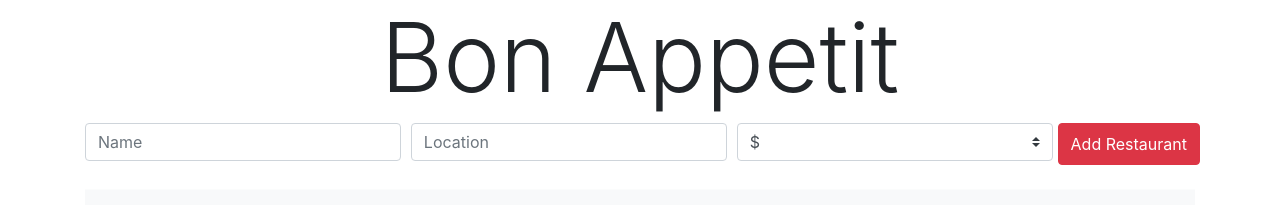
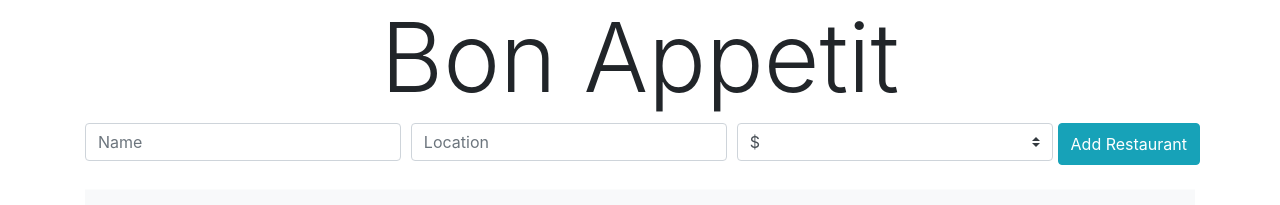
Before and after one commit to aniledev/bon-appetit, a React (Create React App) app: page /home in a window 1280 px wide. Shown: the top 205 px of the page. Built offline with nearby package versions, Linux system fonts and the light colour scheme; no server answers; the HTML template or start-up script is replaced by a standard one.

Commit message:
CHORE: update classNames

```diff
--- a/src/components/AddRestaurantForm.js
+++ b/src/components/AddRestaurantForm.js
@@ -41,7 +41,7 @@ export default class AddRestaurantForm extends Component {
                 <option value="5">$$$$$</option>
               </select>
             </div>
-            <button className="btn btn-danger add-restaurant-button">
+            <button className="btn btn-info add-restaurant-button">
               Add Restaurant
             </button>
           </div>
--- a/src/components/RestaurantList.js
+++ b/src/components/RestaurantList.js
@@ -48,7 +48,9 @@ const RestaurantList = (props) => {
                   </button>
                 </td>
                 <td>
-                  <button className="btn btn-info delete-button">Delete</button>
+                  <button className="btn btn-danger delete-button">
+                    Delete
+                  </button>
                 </td>
               </tr>
             );
```
